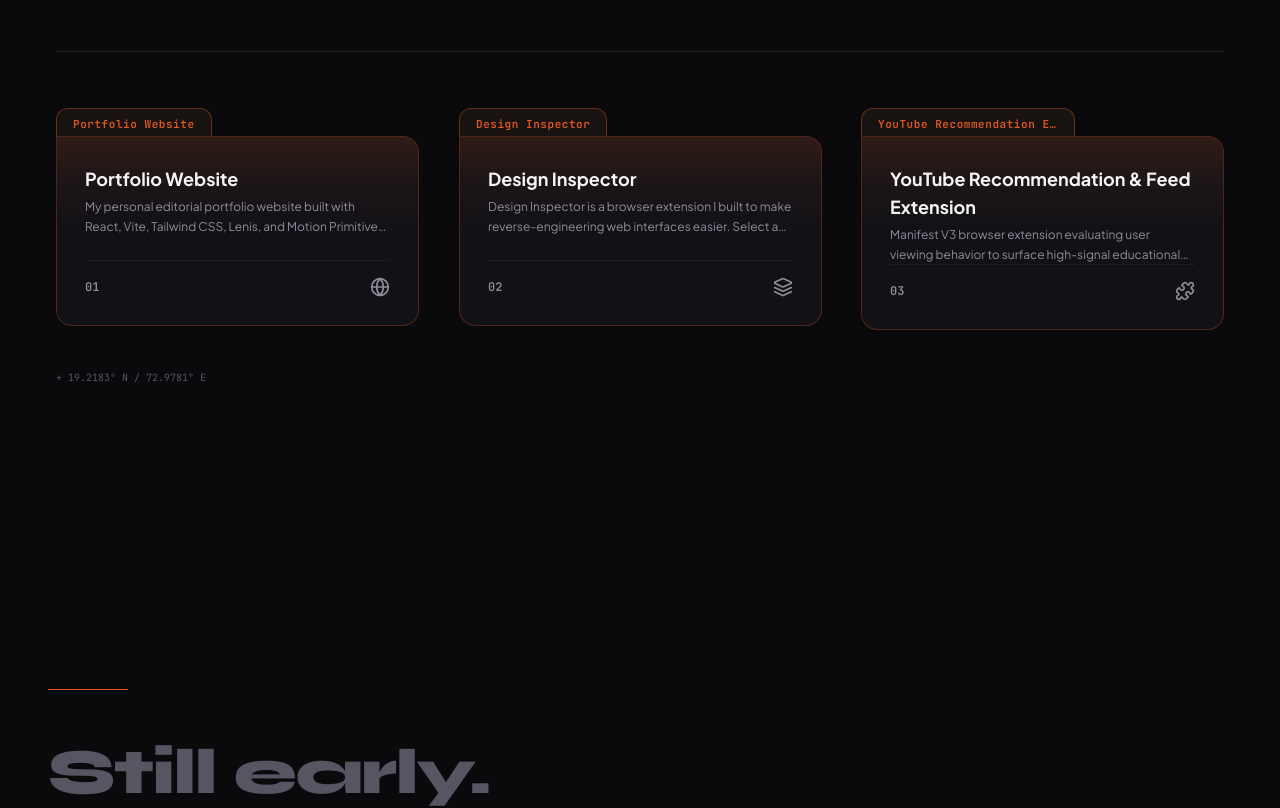
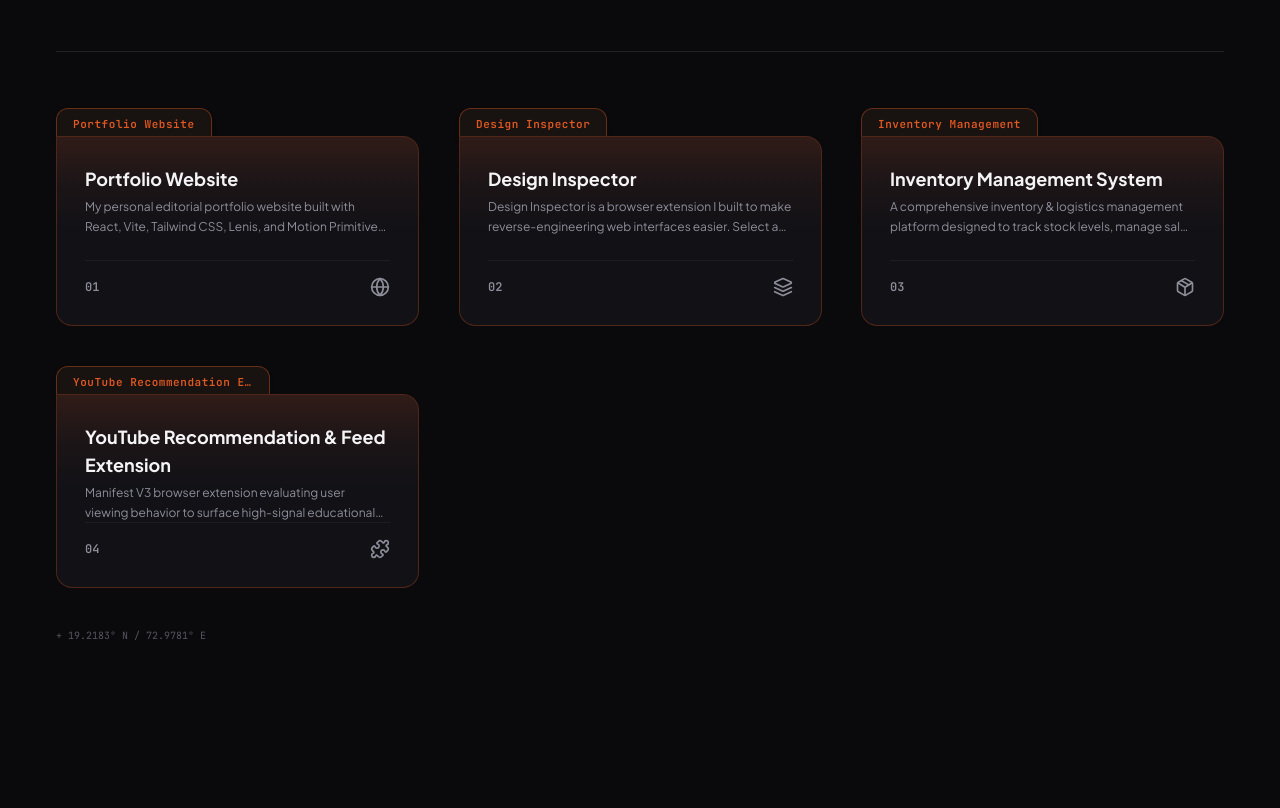
Before and after one commit to rp352/rahulportfoliopersonal, a React (Vite) app: page / in a window 1280 px wide. Shown: the part 3935-4743 px from the top of the page. Built offline with nearby package versions, Linux system fonts and the light colour scheme.

Commit message:
feat: add Inventory Management System project (project-5k)

```diff
--- a/src/components/Projects.tsx
+++ b/src/components/Projects.tsx
@@ -3,6 +3,7 @@
 import {
   Globe,
   Layers,
+  Package,
   Puzzle,
   X,
   ArrowRight,
@@ -56,8 +57,22 @@
     previewType: 'extension',
   },
   {
+    id: 'inventory-management',
+    num: '03',
+    tabTitle: 'Inventory Management',
+    title: 'Inventory Management System',
+    year: '2026',
+    description:
+      'A comprehensive inventory & logistics management platform designed to track stock levels, manage sales orders, monitor deliveries, and organize customer profiles with real-time analytics.',
+    techStack: ['React 19', 'Vite', 'JavaScript', 'CSS3', 'HTML5'],
+    icon: Package,
+    githubUrl: 'https://github.com/rp352/project-5k',
+    liveUrl: '#',
+    previewType: 'portfolio',
+  },
+  {
     id: 'youtube-extension',
-    num: '03',
+    num: '04',
     tabTitle: 'YouTube Recommendation Ext',
     title: 'YouTube Recommendation & Feed Extension',
     year: '2026',
--- a/src/data/portfolioData.ts
+++ b/src/data/portfolioData.ts
@@ -230,6 +230,60 @@
     ],
     githubUrl: "https://github.com/rp352",
     liveDemoUrl: "#"
+  },
+  {
+    id: "inventory-management-system",
+    title: "Inventory Management System",
+    type: "Web Application / Dashboard",
+    badge: "Full-Stack Project",
+    category: "Web Application",
+    status: "Active Build",
+    shortDescription: "A comprehensive inventory & logistics management platform designed to track stock levels, manage sales orders, monitor deliveries, and organize customer profiles with real-time analytics.",
+    fullDescription: "Built with React and modern Vite tooling, this inventory management suite streamlines operational tracking across stock cataloging, sales desk ordering, shipping logistics, and customer profile management in a unified interface.",
+    problemSolved: "Small to medium businesses often struggle with fragmented spreadsheets for tracking stock, customer contacts, sales orders, and delivery statuses.",
+    solution: "Developed an interactive dashboard and modular management system supporting live inventory monitoring, multi-status order workflows, and shipping updates.",
+    techStack: ["React 19", "Vite", "JavaScript", "CSS3", "HTML5"],
+    highlights: [
+      "Real-time inventory stock level monitoring & low stock alerts",
+      "Interactive sales order desk with status tracking",
+      "Logistics & shipping dispatch management",
+      "Customer directory and profile history",
+      "Fast modular UI with responsive dashboard views"
+    ],
+    keyFeatures: [
+      {
+        title: "Stock & Inventory Control",
+        description: "Tracks item quantities, categorization, and automatic low-stock notifications.",
+        icon: "Package"
+      },
+      {
+        title: "Sales Order Desk",
+        description: "Manages purchase workflows from invoice generation to payment status.",
+        icon: "ShoppingCart"
+      },
+      {
+        title: "Logistics & Delivery Tracker",
+        description: "Monitors shipping stages, delivery carriers, and estimated arrivals.",
+        icon: "Truck"
+      },
+      {
+        title: "Customer Profiles",
+        description: "Centralizes buyer records, order histories, and contact telemetry.",
+        icon: "Users"
+      }
+    ],
+    architecture: [
+      {
+        title: "State Management Engine",
+        details: "Dynamic tab routing and reactive state synchronization across inventory, order desks, and shipping modules."
+      },
+      {
+        title: "Component Architecture",
+        details: "Modular functional React components with optimized rendering cycles and instant search filters."
+      }
+    ],
+    githubUrl: "https://github.com/rp352/project-5k",
+    liveDemoUrl: "#"
   }
 ];
 
--- a/src/types/index.ts
+++ b/src/types/index.ts
@@ -3,7 +3,7 @@
   title: string;
   type: string;
   badge: string;
-  category: 'Browser Extension' | 'AI & Web' | 'Developer Tool';
+  category: 'Browser Extension' | 'AI & Web' | 'Developer Tool' | 'Web Application';
   shortDescription: string;
   fullDescription: string;
   problemSolved: string;
```
